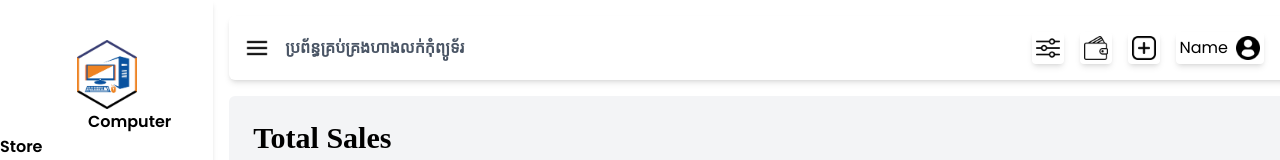
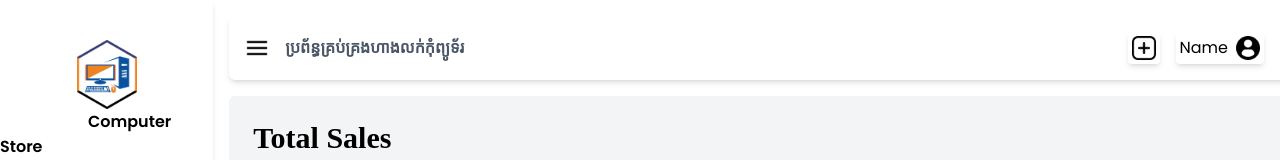
Before and after one commit to Bun-Lysann/laptop-store-management-system, a Vue app: page /dashboard in a window 1280 px wide. Shown: the top 160 px of the page. Built offline with nearby package versions, Linux system fonts and the light colour scheme; sample sign-in values are in the browser's storage; a web font is replaced by a local one; what @canvasjs/vue-charts would draw is missing.

Commit message:
OFF Button

```diff
--- a/src/views/Dashboard.vue
+++ b/src/views/Dashboard.vue
@@ -99,14 +99,14 @@ const selectStorage = (storageOption) => {
                             <label class="ml-4 font-[Moul] font-semibold text-gray-600" for="">ប្រព័ន្ធគ្រប់គ្រងហាងលក់កុំព្យូទ័រ</label>
                         </div>
                         <div class="flex place-content-center justify-end space-x-4 mr-4">
-                            <button @click="toggleFilter" class="item-center rounded-sm p-1 shadow-md hover:bg-gray-200">
+                            <!-- <button @click="toggleFilter" class="item-center rounded-sm p-1 shadow-md hover:bg-gray-200">
                                 <img src="../image/icon/filter.png" alt="" class="w-6 h-6">
-                            </button>
-                            <button @click="" class="item-center rounded-sm p-1 shadow-md hover:bg-gray-200">
+                            </button> -->
+                            <!-- <button @click="" class="item-center rounded-sm p-1 shadow-md hover:bg-gray-200">
                                 <router-link :to="{ name: 'PaymentPage' }">
                                     <img src="../image/icon/wallet.png" alt="" class="w-6 h-6">
                                 </router-link>
-                            </button>
+                            </button> -->
                             <button class="item-center rounded-sm p-1 shadow-md hover:bg-gray-200">
                                 <router-link :to="{ name: 'AddProduct' }">
                                     <img src="../image/icon/more.png" alt="" class="w-6 h-6">
```
